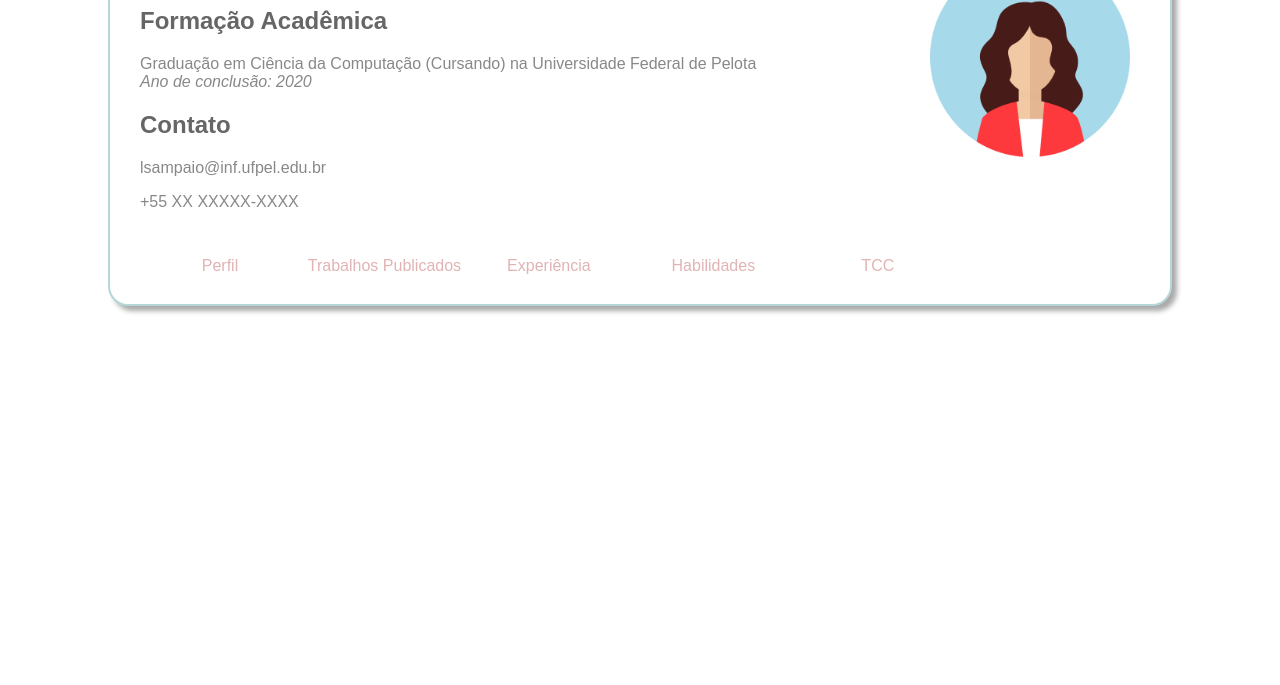
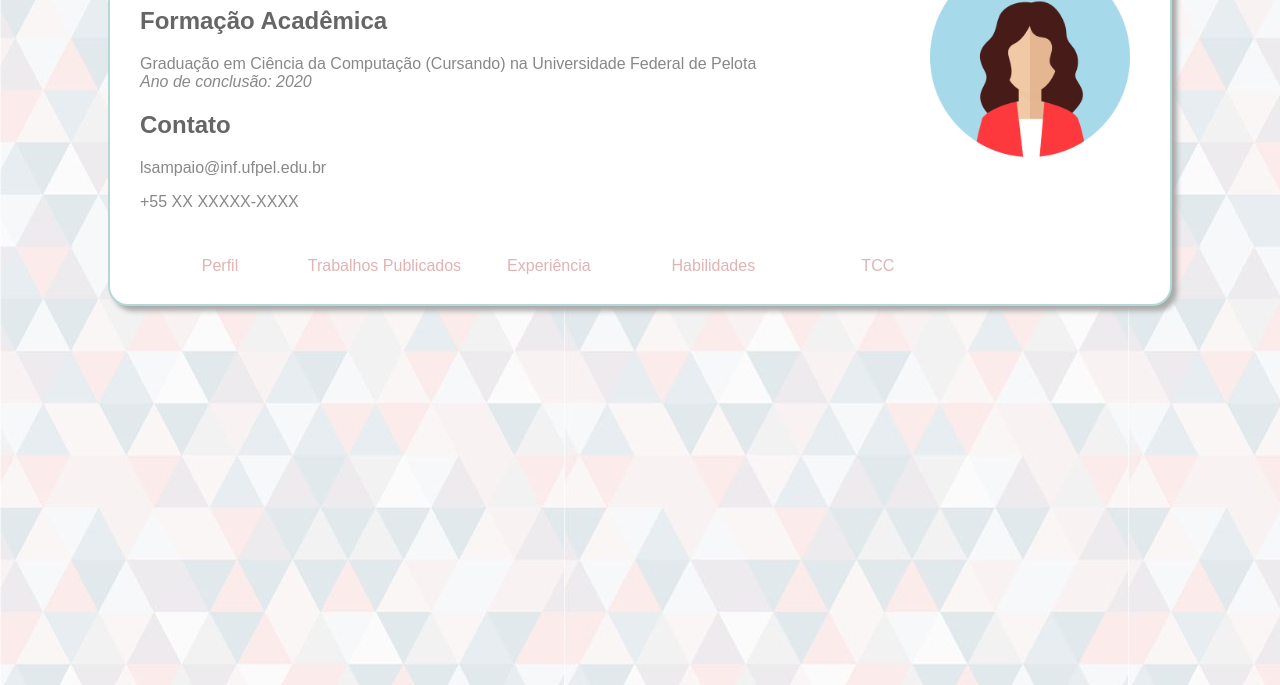
Before and after one commit to LeticiaSampaio/myWebsite, a plain HTML site: page index.html in a window 1280 px wide. Shown: the part 115-800 px from the top of the page. Drawn offline with Linux system fonts and the light colour scheme.

Commit message:
Atualizando link para imagem de fundo.

```diff
--- a/styles/style.css
+++ b/styles/style.css
@@ -13,7 +13,7 @@ body{
     color: #888;
     margin: 0 auto;
     padding: 0;
-    background: url("images/background01.jpg");
+    background: url("../images/background01.jpg");
 }
 
 h1{
```
